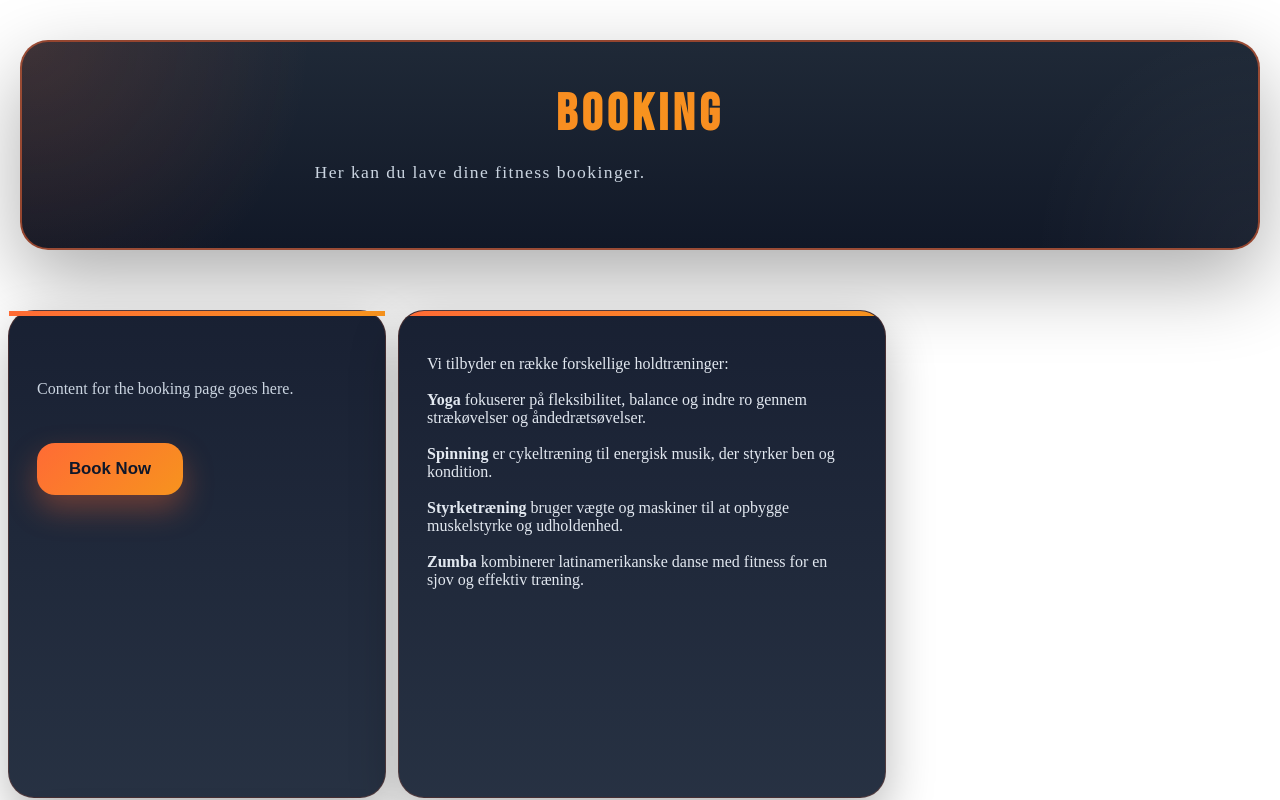
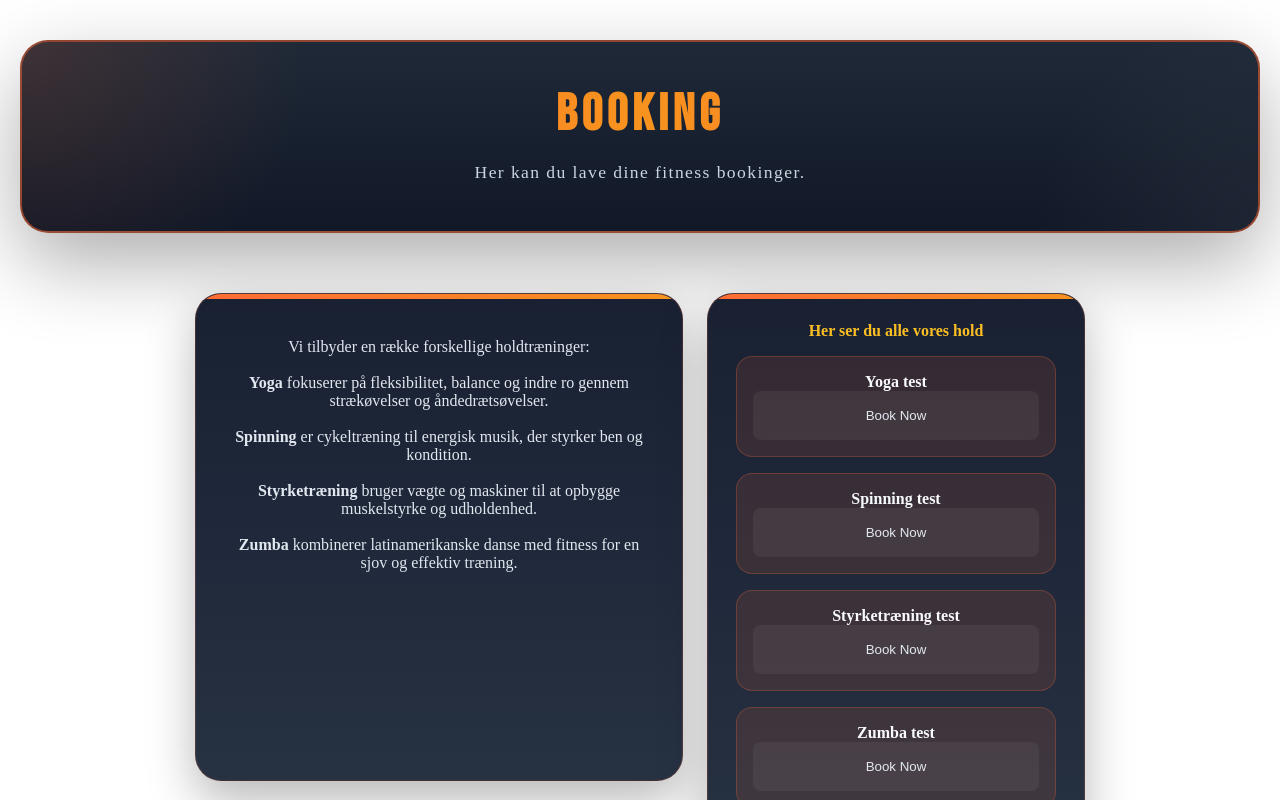
Before and after one commit to F0gsler/FitnessSystemInformatik, an Angular app: page /booking in a window 1280 px wide. Shown: the top 800 px of the page. Built offline with nearby package versions, Linux system fonts and the light colour scheme.

Commit message:
små ændringer i css

```diff
--- a/src/pages/booking/booking.css
+++ b/src/pages/booking/booking.css
@@ -46,9 +46,13 @@ body {
   font-size: 1.1rem;
   color: #cbd5e1;
   letter-spacing: 0.08em;
-  margin-top: 12px;
+  margin: 12px auto 0;
   max-width: 860px;
   line-height: 1.8;
+}
+
+.booking-container {
+  text-align: center;
 }
 
 .content {
@@ -259,3 +263,49 @@ body {
     padding: 22px;
   }
 }
+.liste button {
+  padding: 1rem 1.5rem;
+  margin: 0;
+  width: 100%;
+  text-align: center;
+  cursor: pointer;
+  transition: all 0.3s ease;
+  border-radius: 8px;
+  box-sizing: border-box;
+  font-weight: 500;
+  color: #e2e8f0;
+  background: rgba(255,255,255,0.05);
+  border: 1px solid transparent;
+  position: relative;
+  overflow: hidden;
+}
+
+.liste button::before {
+  content: '';
+  position: absolute;
+  top: 0;
+  left: -100%;
+  width: 100%;
+  height: 100%;
+  background: linear-gradient(90deg, transparent, rgba(255,107,53,0.2), transparent);
+  transition: left 0.5s ease;
+}
+
+.liste button:hover {
+  background: linear-gradient(135deg, #ff6b35 0%, #f7931e 100%);
+  color: #ffffff;
+  transform: translateX(5px);
+  box-shadow: 0 5px 15px rgba(255,107,53,0.4);
+  border-color: #ff6b35;
+}
+
+.liste button:hover::before {
+  left: 100%;
+}
+
+.box button.active {
+  background: linear-gradient(135deg, #ff6b35 0%, #f7931e 100%);
+  color: #ffffff;
+  border-color: #ff6b35;
+  box-shadow: 0 0 20px rgba(255,107,53,0.5);
+}
--- a/src/pages/booking/booking.html
+++ b/src/pages/booking/booking.html
@@ -2,10 +2,8 @@
     <h1 id="headertitle">Booking</h1>
     <p id="hedertext">Her kan du lave dine fitness bookinger.</p>
 </div>
-<div class="content">
-<p id="bookingcontent">Content for the booking page goes here.</p>
-<button id="booknow">Book Now</button>
-</div>
+
+<div class="booking-container">
 <div class="contenttext">
 <p id="introtext">Vi tilbyder en række forskellige holdtræninger: <br> <br>
     <strong>Yoga</strong> fokuserer på fleksibilitet, balance og indre ro gennem strækøvelser og åndedrætsøvelser. <br> <br>
@@ -18,14 +16,19 @@
 <p>Her ser du alle vores hold</p>
 <div id="yoga">
 <p>Yoga test</p>
+<button id="bookyoga">Book Now</button>
 </div>
 <div id="spinning">
 <p>Spinning test</p>
+<button id="bookspinning">Book Now</button>
 </div>
 <div id="styrketræning">
 <p>Styrketræning test</p>
+<button id="bookstyrketræning">Book Now</button>
 </div>
 <div id="zumba">
 <p>Zumba test</p>
+<button id="bookzumba">Book Now</button>
 </div>
 </div>
+</div>
```
